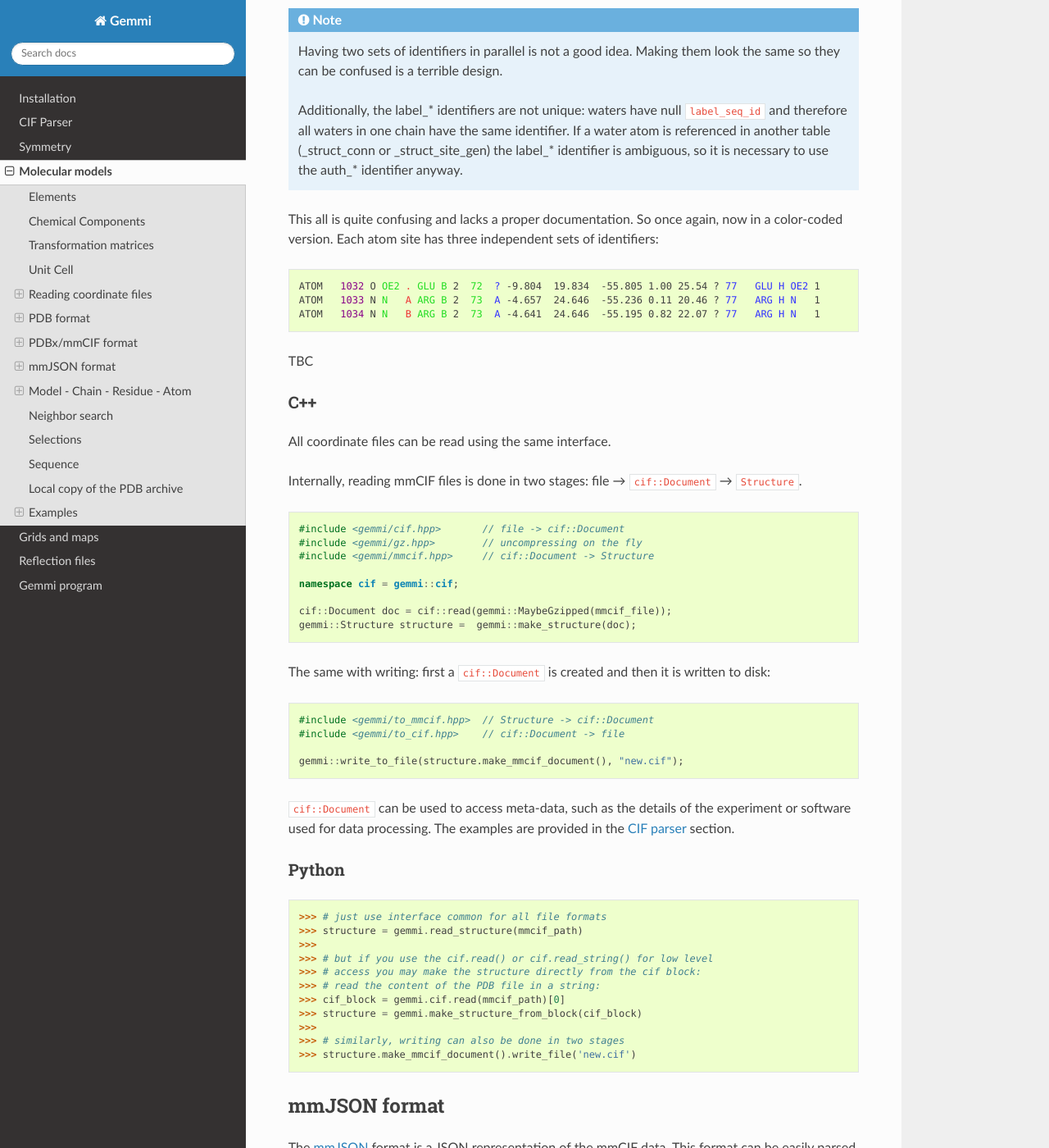
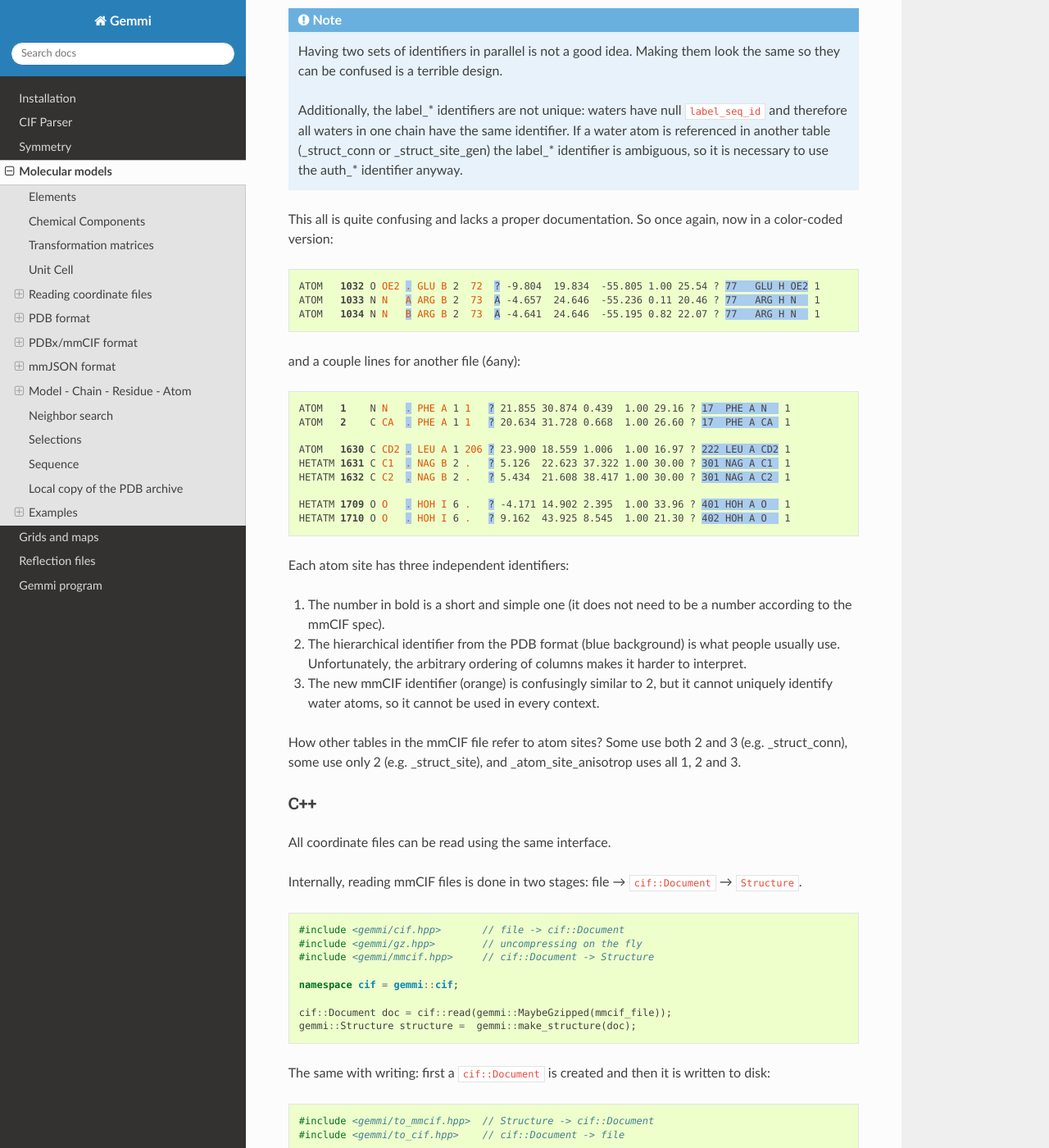
Before and after one commit to project-gemmi/gemmi, a Sphinx documentation site: the page built from docs/mol.rst, in a window 1280 px wide and 1400 px high, scrolled down 10350 px. Shown: the whole window at 82% size. Built offline with Sphinx 7.4.7 and the Read the Docs theme 2.0.0, drawn with Linux system fonts in a browser that asks for light colours; some of the changed text lies outside the part shown.

Commit message:
renaming and docs

```diff
--- a/docs/mol.rst
+++ b/docs/mol.rst
@@ -553,18 +553,46 @@ Non-linear polymers (sugars) are treated as a set of non-polymers.
    so it is necessary to use the auth_* identifier anyway.
 
 This all is quite confusing and lacks a proper documentation.
-So once again, now in a color-coded version. Each atom site
-has three independent sets of identifiers:
+So once again, now in a color-coded version:
 
 .. raw:: html
 
- <div class="highlight"><pre>
- ATOM   <span style="color:#808">1032</span> O <span style="color:#2d2">OE2 <span style="color:#e33">.</span> GLU B</span> 2  <span style="color:#2d2">72</span>  <span style="color:#33f">?</span> -9.804  19.834  -55.805 1.00 25.54 ? <span style="color:#33f">77   GLU H OE2</span> 1
- ATOM   <span style="color:#808">1033</span> N <span style="color:#2d2">N   <span style="color:#e33">A</span> ARG B</span> 2  <span style="color:#2d2">73</span>  <span style="color:#33f">A</span> -4.657  24.646  -55.236 0.11 20.46 ? <span style="color:#33f">77   ARG H N  </span> 1
- ATOM   <span style="color:#808">1034</span> N <span style="color:#2d2">N   <span style="color:#e33">B</span> ARG B</span> 2  <span style="color:#2d2">73</span>  <span style="color:#33f">A</span> -4.641  24.646  -55.195 0.82 22.07 ? <span style="color:#33f">77   ARG H N  </span> 1
+ <div class="highlight"><pre style="color:#444">
+ ATOM   <b>1032</b> O <span style="color:#d50">OE2 <span style="background-color:#ace">.</span> GLU B</span> 2  <span style="color:#d50">72</span>  <span style="background-color:#ace">?</span> -9.804  19.834  -55.805 1.00 25.54 ? <span style="background-color:#ace">77   GLU H OE2</span> 1
+ ATOM   <b>1033</b> N <span style="color:#d50">N   <span style="background-color:#ace">A</span> ARG B</span> 2  <span style="color:#d50">73</span>  <span style="background-color:#ace">A</span> -4.657  24.646  -55.236 0.11 20.46 ? <span style="background-color:#ace">77   ARG H N  </span> 1
+ ATOM   <b>1034</b> N <span style="color:#d50">N   <span style="background-color:#ace">B</span> ARG B</span> 2  <span style="color:#d50">73</span>  <span style="background-color:#ace">A</span> -4.641  24.646  -55.195 0.82 22.07 ? <span style="background-color:#ace">77   ARG H N  </span> 1
  </pre></div>
 
-TBC
+and a couple lines for another file (6any):
+
+.. raw:: html
+
+ <div class="highlight"><pre style="color:#444">
+ ATOM   <b>1   </b> N <span style="color:#d50">N   <span style="background-color:#ace">.</span> PHE A</span> 1 <span style="color:#d50">1  </span> <span style="background-color:#ace">?</span> 21.855 30.874 0.439  1.00 29.16 ? <span style="background-color:#ace">17  PHE A N  </span> 1
+ ATOM   <b>2   </b> C <span style="color:#d50">CA  <span style="background-color:#ace">.</span> PHE A</span> 1 <span style="color:#d50">1  </span> <span style="background-color:#ace">?</span> 20.634 31.728 0.668  1.00 26.60 ? <span style="background-color:#ace">17  PHE A CA </span> 1
+
+ ATOM   <b>1630</b> C <span style="color:#d50">CD2 <span style="background-color:#ace">.</span> LEU A</span> 1 <span style="color:#d50">206</span> <span style="background-color:#ace">?</span> 23.900 18.559 1.006  1.00 16.97 ? <span style="background-color:#ace">222 LEU A CD2</span> 1
+ HETATM <b>1631</b> C <span style="color:#d50">C1  <span style="background-color:#ace">.</span> NAG B</span> 2 <span style="color:#d50">.  </span> <span style="background-color:#ace">?</span> 5.126  22.623 37.322 1.00 30.00 ? <span style="background-color:#ace">301 NAG A C1 </span> 1
+ HETATM <b>1632</b> C <span style="color:#d50">C2  <span style="background-color:#ace">.</span> NAG B</span> 2 <span style="color:#d50">.  </span> <span style="background-color:#ace">?</span> 5.434  21.608 38.417 1.00 30.00 ? <span style="background-color:#ace">301 NAG A C2 </span> 1
+
+ HETATM <b>1709</b> O <span style="color:#d50">O   <span style="background-color:#ace">.</span> HOH I</span> 6 <span style="color:#d50">.  </span> <span style="background-color:#ace">?</span> -4.171 14.902 2.395  1.00 33.96 ? <span style="background-color:#ace">401 HOH A O  </span> 1
+ HETATM <b>1710</b> O <span style="color:#d50">O   <span style="background-color:#ace">.</span> HOH I</span> 6 <span style="color:#d50">.  </span> <span style="background-color:#ace">?</span> 9.162  43.925 8.545  1.00 21.30 ? <span style="background-color:#ace">402 HOH A O  </span> 1
+ </pre></div>
+
+Each atom site has three independent identifiers:
+
+1. The number in bold is a short and simple one (it does not need to
+   be a number according to the mmCIF spec).
+2. The hierarchical identifier from the PDB format (blue background)
+   is what people usually use. Unfortunately, the arbitrary ordering
+   of columns makes it harder to interpret.
+3. The new mmCIF identifier (orange) is confusingly similar to 2,
+   but it cannot uniquely identify water atoms,
+   so it cannot be used in every context.
+
+How other tables in the mmCIF file refer to atom sites?
+Some use both 2 and 3 (e.g. _struct_conn), some use only 2 (e.g. _struct_site),
+and _atom_site_anisotrop uses all 1, 2 and 3.
 
 C++
 ---
@@ -626,19 +654,19 @@ mmJSON format
 
 The mmJSON_ format is a JSON representation of the mmCIF data.
 This format can be easily parsed with any JSON parser (Gemmi uses sajson).
-A good alternative to PDBML -- easier to parse and twice smaller (gzipped).
+It is a good alternative to PDBML -- easier to parse
+and twice smaller (gzipped).
 
-It is available from PDBj:
+.. _mmJSON: https://pdbj.org/help/mmjson?lang=en
+
+Files in this format are available from PDBj:
 
 .. code-block:: none
 
     curl -o 5MOO.json.gz 'https://pdbj.org/rest/downloadPDBfile?id=5MOO&format=mmjson-all'
 
-Gemmi can read and write files in this format into ``cif::Document``,
-which then can be used to prepare ``Structure`` as described
-in the mmCIF section.
-
-.. _mmJSON: https://pdbj.org/help/mmjson?lang=en
+Gemmi can reads mmJSON files into ``cif::Document``,
+as it does with mmCIF files.
 
 C++
 ---
@@ -653,25 +682,36 @@ Reading::
     cif::Document doc = cif::read_mmjson_file(path);
     // or, to handle gzipped files:
     cif::Document doc = cif::read_mmjson(gemmi::MaybeGzipped(path));
-    // ... the next steps are the same as for mmCIF
+    // and then:
+    gemmi::Structure structure =  gemmi::make_structure(doc);
 
 Writing::
 
     #include <gemmi/to_json.hpp>  // to write
 
-    cif::JsonWriter writer(ostream);
-    writer.set_mmjson();
-    writer.write_json(doc);
+    // cif::Document doc = gemmi::make_mmcif_document(structure);
+    gemmi::write_mmjson_to_stream(ostream, doc);
 
 Python
 ------
 
-.. code-block:: python
+.. doctest::
+  :hide:
 
-    import gemmi
+  >>> mmjson_path =  '../tests/1pfe.json'
 
-TODO
 
+.. doctest::
+
+  >>> # just use interface common for all file formats
+  >>> structure = gemmi.read_structure(mmjson_path)
+  >>>
+  >>> # but you can do it in two steps if you wish
+  >>> cif_block = gemmi.cif.read_mmjson(mmjson_path)[0]
+  >>> structure = gemmi.make_structure_from_block(cif_block)
+  >>>
+  >>> # similarly, Structure -> mmJSON can also be done in two stages
+  >>> json_str = structure.make_mmcif_document().as_json(mmjson=True)
 
 
 .. _mcra:
```
Also changed, not shown: other parts of docs/mol.rst (+2 -1 lines), docs/cif-parser.rst (+5 -7 lines), 7 other files.
